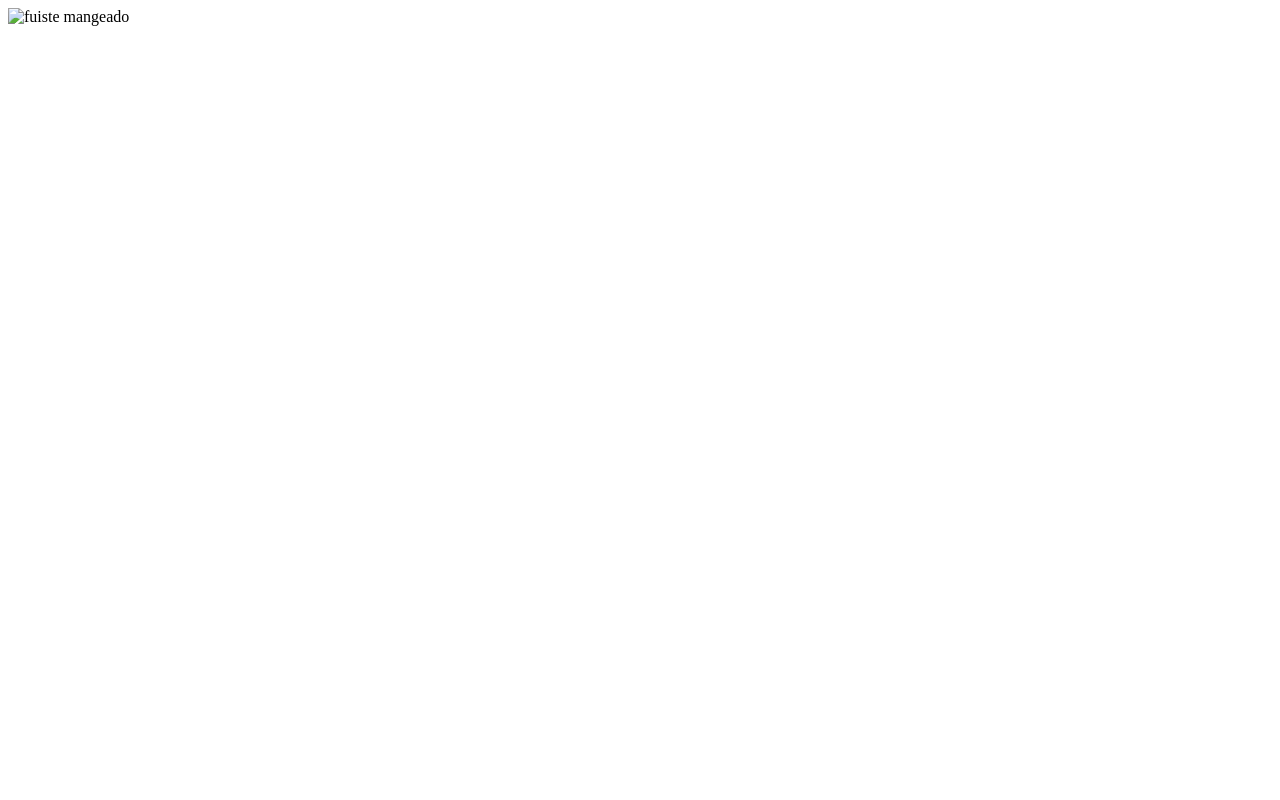
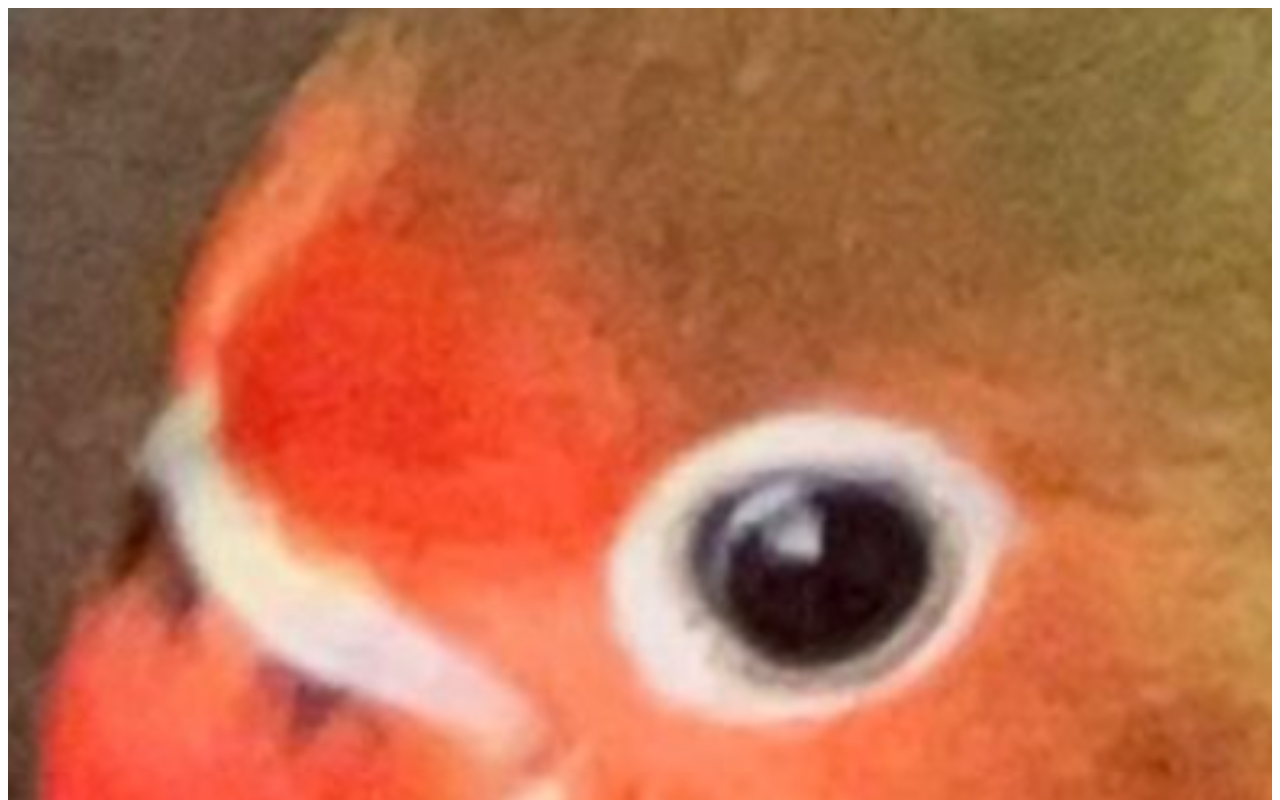
Before and after one commit to FuisteMangeado/FuisteMangeado.github.io, a plain HTML site: page index.html in a window 1280 px wide. Shown: the top 800 px of the page. Drawn offline with Linux system fonts and the light colour scheme.

Commit message:
Update index.html

```diff
--- a/index.html
+++ b/index.html
@@ -5,6 +5,6 @@
     <title>fuiste mangeado</title>
 </head>
 <body>
-    <img src="fuistemangeado.jpg" alt="fuiste mangeado" width="100%">
+    <img src="fuistemangeado.png" alt="fuiste mangeado" width="100%">
 </body>
 </html>
```
